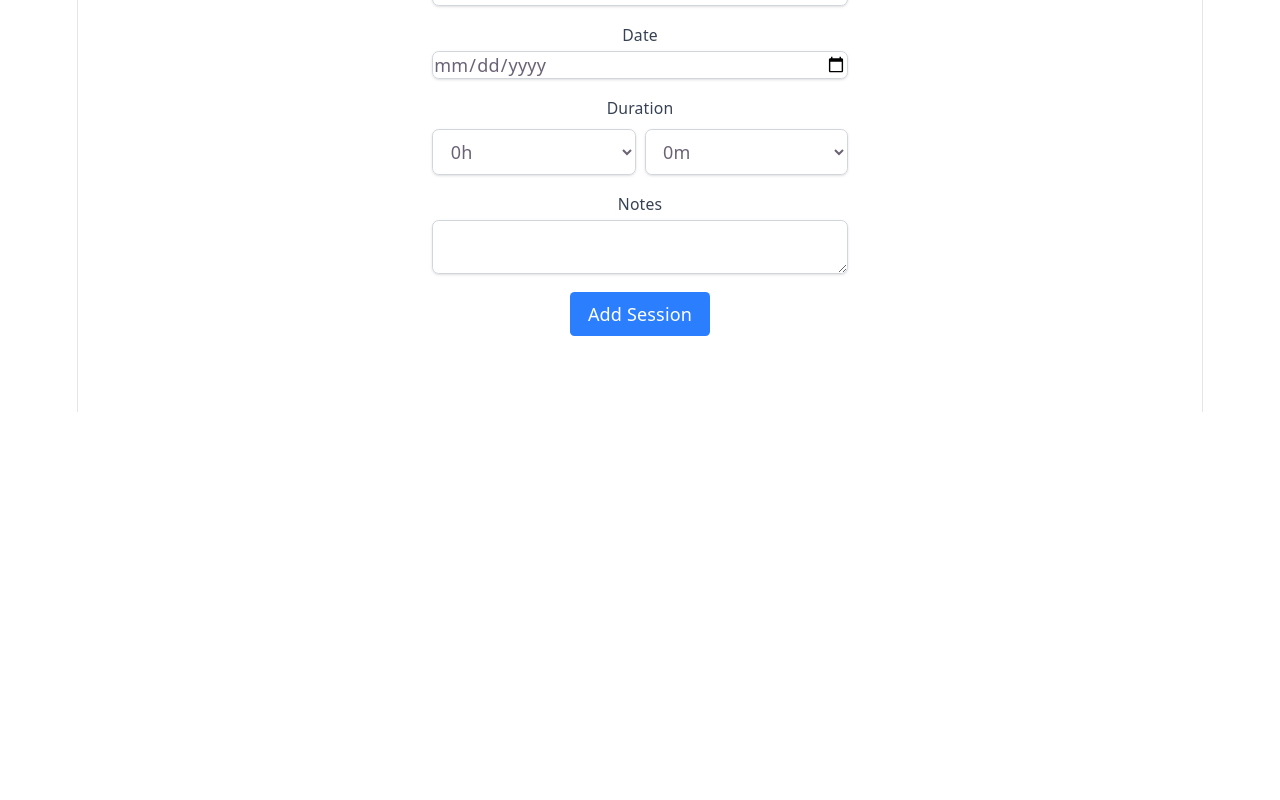
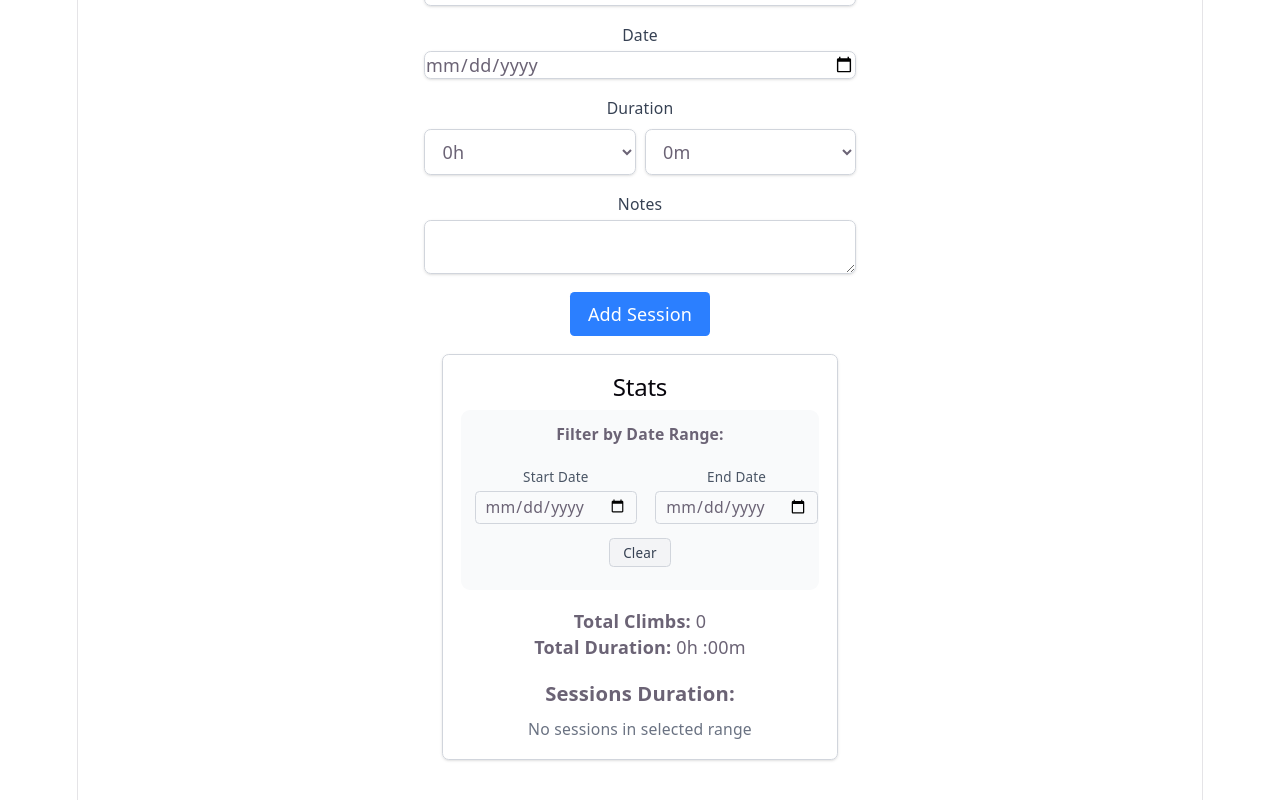
Before and after one commit to mateuszniechwiej/Climbing-Tracker, a React (Vite) app: page / in a window 1280 px wide. Shown: the part 388-1188 px from the top of the page. Before the commit the page ends 800 px from the top, so only its background shows below. Built offline with nearby package versions, Linux system fonts and the light colour scheme.

Commit message:
Add Stats Component to show climbing session stats and filter by date range

```diff
--- a/src/App.jsx
+++ b/src/App.jsx
@@ -5,6 +5,7 @@ import heroImg from './assets/hero.png'
 import './App.css'
 import AddSession from './components/AddSession'
 import SessionList from './components/SessionList'
+import Stats from './components/Stats'
 
 function App() {
   const [sessions, setSessions] = useState([]);
@@ -28,6 +29,7 @@ function App() {
       <p className="mb-4">Total: {sessions.length}</p>
 
       <AddSession onAdd={addSession} />
+      <Stats sessions={sessions} />
       <SessionList sessions={sessions} />
     </div>
   );
--- a/src/components/AddSession.jsx
+++ b/src/components/AddSession.jsx
@@ -65,6 +65,7 @@ export default function AddSession({ onAdd }) {
             value={formData.gradeDifficulty}
             onChange={(e) => setFormData({ ...formData, gradeDifficulty: e.target.value })}
             className="mt-1 block w-full border border-gray-300 rounded-md shadow-sm focus:ring-blue-500 focus:border-blue-500"
+            required
           >
             <option value="">Select Difficulty</option>
             {gradeDifficulty.map((option) => (
@@ -84,6 +85,7 @@ export default function AddSession({ onAdd }) {
             value={formData.count}
             onChange={(e) => setFormData({ ...formData, count: e.target.value })}
             className="mt-1 block w-full border border-gray-300 rounded-md shadow-sm focus:ring-blue-500 focus:border-blue-500"
+            required
           />
         </div>
         <div>
@@ -96,6 +98,7 @@ export default function AddSession({ onAdd }) {
             value={formData.date}
             onChange={(e) => setFormData({ ...formData, date: e.target.value })}
             className="mt-1 block w-full border border-gray-300 rounded-md shadow-sm focus:ring-blue-500 focus:border-blue-500"
+            required
           />
         </div>
         <div>
@@ -107,6 +110,7 @@ export default function AddSession({ onAdd }) {
               value={formData.durationHrs}
               onChange={(e) => setFormData({ ...formData, durationHrs: e.target.value })}
               className="flex-1 border border-gray-300 rounded-md shadow-sm focus:ring-blue-500 focus:border-blue-500 px-3 py-2"
+              required
             >
               <option value="">0h</option>
               {[1,2,3,4,5,6,7,8].map(h => <option key={h} value={h}>{h}h</option>)}
@@ -115,6 +119,7 @@ export default function AddSession({ onAdd }) {
               value={formData.durationMins}
               onChange={(e) => setFormData({ ...formData, durationMins: e.target.value })}
               className="flex-1 border border-gray-300 rounded-md shadow-sm focus:ring-blue-500 focus:border-blue-500 px-3 py-2"
+              required
             >
               <option value="">0m</option>
               {[5,15,30,45].map(m => <option key={m} value={m.toString().padStart(2, '0')}>{m}m</option>)}
--- /dev/null
+++ b/src/components/Stats.jsx
@@ -0,0 +1,151 @@
+import { useState } from 'react';
+
+export default function Stats({ sessions }) {
+  const [startDate, setStartDate] = useState('');
+  const [endDate, setEndDate] = useState('');
+
+  // Filter sessions by date range
+  const filteredSessions = sessions.filter(session => {
+    if (!startDate && !endDate) return true;
+    const sessionDate = new Date(session.date);
+    const start = startDate ? new Date(startDate) : null;
+    const end = endDate ? new Date(endDate) : null;
+
+    if (start && sessionDate < start) return false;
+    if (end && sessionDate > end) return false;
+    return true;
+  });
+
+  const totalClimbs = filteredSessions.reduce((total, session) => total + session.count, 0);
+
+  const parseDuration = (durationStr) => {
+    const [hrs, mins] = durationStr.split('h :').map(part => parseInt(part.replace('m', '')));
+    return (hrs * 60) + mins;
+  };
+
+  const totalDuration = filteredSessions.reduce((total, session) => {
+    return total + parseDuration(session.duration);
+  }, 0);
+
+  const formatDuration = (totalMins) => {
+    const hrs = Math.floor(totalMins / 60);
+    const mins = totalMins % 60;
+    return `${hrs}h :${mins.toString().padStart(2, '0')}m`;
+  };
+
+  // Count color sessions
+  const pinkCount = filteredSessions.filter(session => session.color === 'Pink').length;
+  const blackCount = filteredSessions.filter(session => session.color === 'Black').length;
+  const blueCount = filteredSessions.filter(session => session.color === 'Blue').length;
+
+  // Calculate duration per month for filtered sessions
+  const monthlyDurations = filteredSessions.reduce((acc, session) => {
+    const date = new Date(session.date);
+    const monthKey = `${date.getFullYear()}-${String(date.getMonth() + 1).padStart(2, '0')}`;
+    const durationMins = parseDuration(session.duration);
+
+    if (!acc[monthKey]) {
+      acc[monthKey] = 0;
+    }
+    acc[monthKey] += durationMins;
+    return acc;
+  }, {});
+
+  const sortedMonths = Object.keys(monthlyDurations).sort();
+
+  return (
+    <div className="p-4 border border-gray-300 rounded-md shadow-sm m-4">
+      <h2 className="text-xl font-bold m-4">Stats</h2>
+
+      {/* Date Range Filter */}
+      <div className="mb-4 p-3 bg-gray-50 rounded-lg">
+        <h3 className="text-sm font-semibold mb-2">Filter by Date Range:</h3>
+        <div className="space-y-3 mb-2">
+          <div className="flex justify-center">
+
+          </div>
+          <div className="flex gap-4">
+            <div className="flex-1">
+              <label htmlFor="startDate" className="block text-xs text-gray-600 mb-1">Start Date</label>
+              <input
+                type="date"
+                id="startDate"
+                value={startDate}
+                onChange={(e) => setStartDate(e.target.value)}
+                className="w-full px-2 py-1 text-sm border border-gray-300 rounded focus:ring-blue-500 focus:border-blue-500"
+              />
+            </div>
+            <div className="flex-1">
+              <label htmlFor="endDate" className="block text-xs text-gray-600 mb-1">End Date</label>
+              <input
+                type="date"
+                id="endDate"
+                value={endDate}
+                onChange={(e) => setEndDate(e.target.value)}
+                className="w-full px-2 py-1 text-sm border border-gray-300 rounded focus:ring-blue-500 focus:border-blue-500"
+              />
+            </div>
+          </div>
+          <button
+              onClick={() => {
+                setStartDate('');
+                setEndDate('');
+              }}
+              className="px-3 py-1 text-xs bg-gray-100 hover:bg-gray-200 text-gray-700 border border-gray-300 rounded transition-colors duration-200"
+            >
+              Clear
+            </button>
+        </div>
+        {(startDate || endDate) && (
+          <p className="text-xs text-gray-500 mt-">
+            Showing stats for {filteredSessions.length} of {sessions.length} sessions
+          </p>
+        )}
+      </div>
+
+      <div className="space-y-2">
+        <p><strong>Total Climbs:</strong> {totalClimbs}</p>
+        <p><strong>Total Duration:</strong> {formatDuration(totalDuration)}</p>
+        {pinkCount > 0 && <p><strong>Pink grades climbed:</strong> {pinkCount}</p>}
+        {blackCount > 0 && <p><strong>Black grades climbed:</strong> {blackCount}</p>}
+        {blueCount > 0 && <p><strong>Blue grades climbed:</strong> {blueCount}</p>}
+      </div>
+      {(startDate || endDate) && filteredSessions.length > 0 && (
+        <div className="mt-4">
+          <h3 className="text-lg font-semibold mb-2">Daily Duration in Range:</h3>
+          <div className="space-y-2">
+            {Object.entries(
+              filteredSessions.reduce((acc, session) => {
+                const dayKey = session.date;
+                const durationMins = parseDuration(session.duration);
+                acc[dayKey] = (acc[dayKey] || 0) + durationMins;
+                return acc;
+              }, {})
+            )
+              .sort(([a], [b]) => new Date(a) - new Date(b))
+              .map(([date, totalMins]) => (
+                <div key={date} className="text-sm p-2 bg-gray-50 rounded border flex justify-between items-center">
+                  <span><strong>{date}</strong></span>
+                  <span className="text-blue-600 font-medium">{formatDuration(totalMins)}</span>
+                </div>
+              ))}
+          </div>
+        </div>
+      )}
+      <div className="mt-4">
+        <h3 className="text-lg font-semibold mb-2">Sessions Duration:</h3>
+        {sortedMonths.length > 0 ? (
+          <ul className="space-y-1">
+            {sortedMonths.map(month => (
+              <li key={month} className="text-sm">
+                <strong>{month}:</strong> {formatDuration(monthlyDurations[month])}
+              </li>
+            ))}
+          </ul>
+        ) : (
+          <p className="text-sm text-gray-500">No sessions in selected range</p>
+        )}
+      </div>
+    </div>
+  );
+}
```
